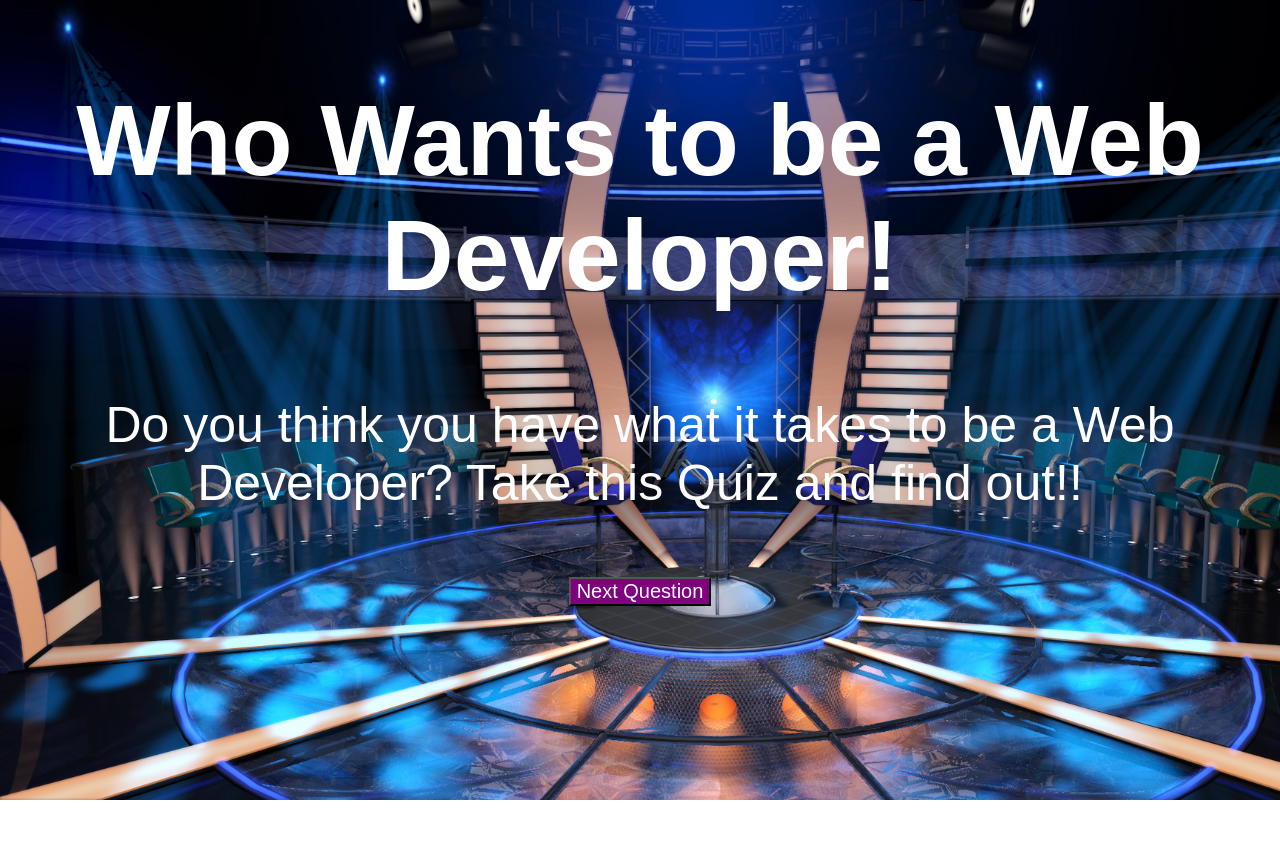
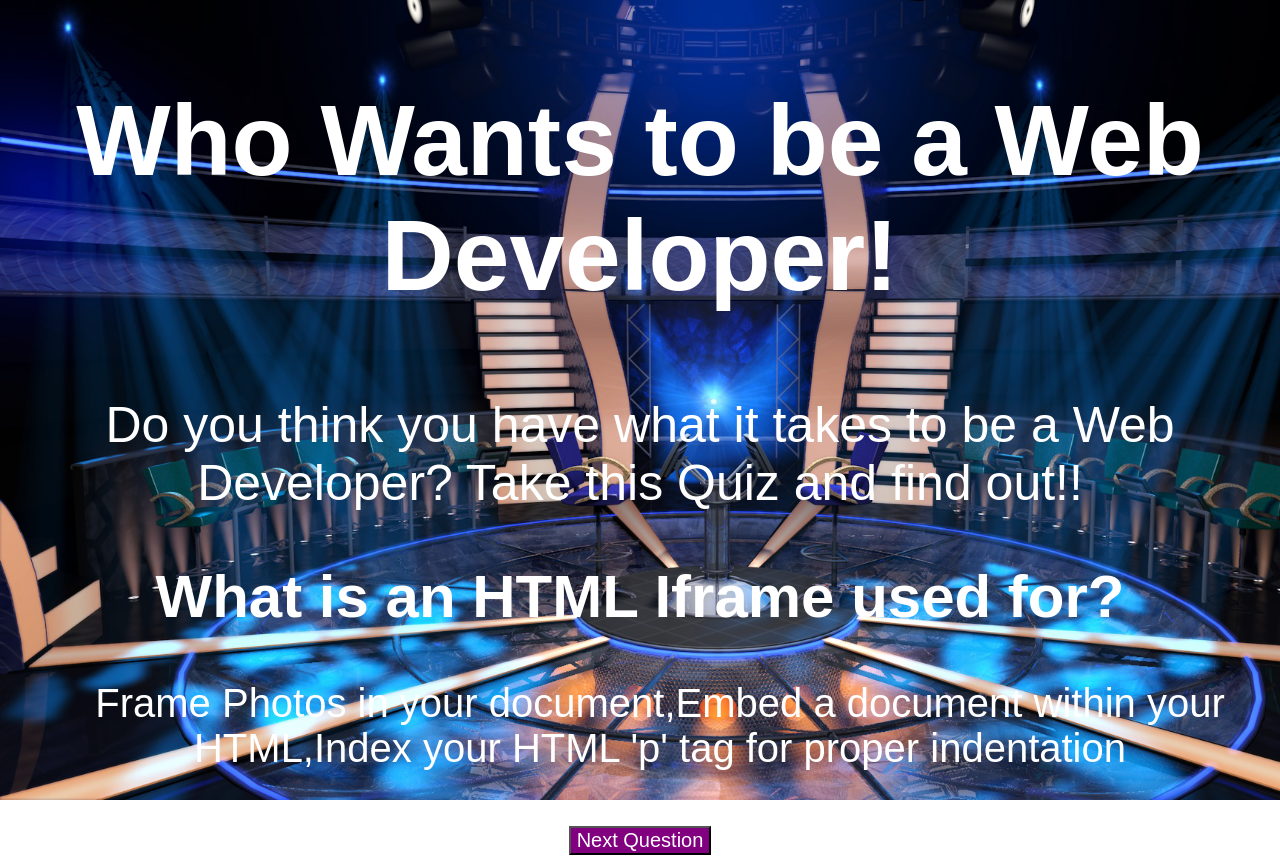
Before and after one commit to ejimenez22/Who-wants-to-be-a-web-developer, a plain HTML site: page index.html in a window 1280 px wide. Both pictures are taken after a click on the button "PLAY NOW!". Before the commit the page ends 800 px from the top, so only its background shows below. Drawn offline with Linux system fonts and the light colour scheme.

Commit message:
displayed first set of questions

```diff
--- a/assets/js/script.js
+++ b/assets/js/script.js
@@ -2,8 +2,11 @@ var playNow = document.getElementById("play");
 var questionList = document.getElementById("quiz-questions");
 var quizAnswers = document.getElementById("quiz-answers");
 var nextButton = document.getElementById("next");
+var questions = document.getElementById("questions");
+var answers = document.getElementById("answers");
 
 playNow.addEventListener("click", startQuiz)
+
 
 function startQuiz () {
     playNow.classList.add("hide");
@@ -16,9 +19,10 @@ function questionsList () {
 }
 
 function addQuestions () {
-    quizQuestions = document.getElementById("questionList");
+    questions.innerHTML = quizQuestions[0].question;
+    answers.innerHTML = quizQuestions[0].choices;
+    for (var i = 0; i < quizQuestions.length; i++);
 }
-
 
 
 // Questions
--- a/index.html
+++ b/index.html
@@ -22,6 +22,14 @@
     </header>
     <!-- Questions Begin -->
         <div id="quiz-questions" class="hide">
+            <section>
+                <h2 id="questions">Questions</h2>
+                <ul id="answers" class="container">
+                    <li>answer 1</li>
+                    <li>answer 2</li>
+                    <li>answer 3</li>
+                </ul>
+            </section>
         <button id="next">Next Question</button>
         </div>
         <div id="quiz-answers"></div>
```
Also changed, not shown: assets/css/style.css (line endings or trailing spaces).
